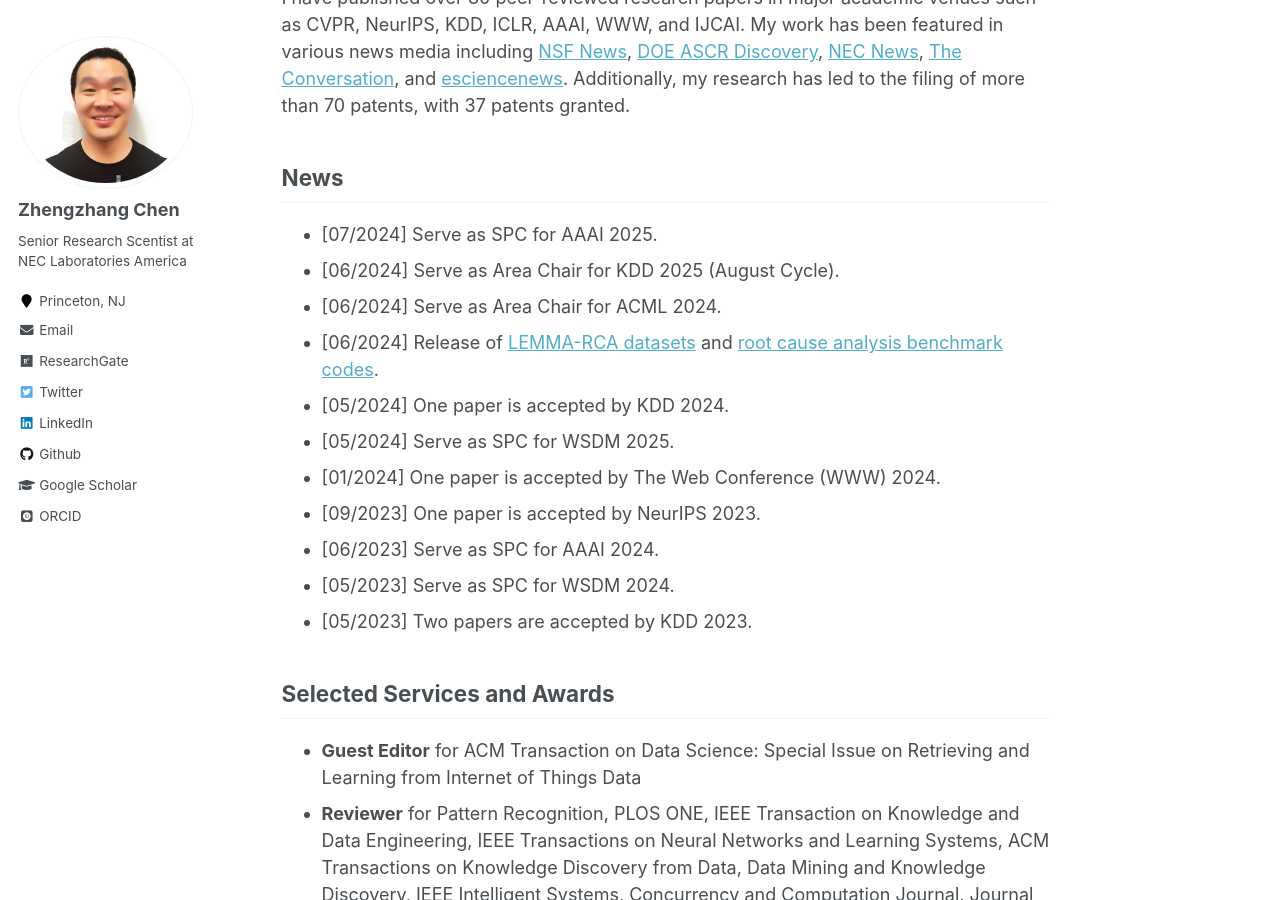
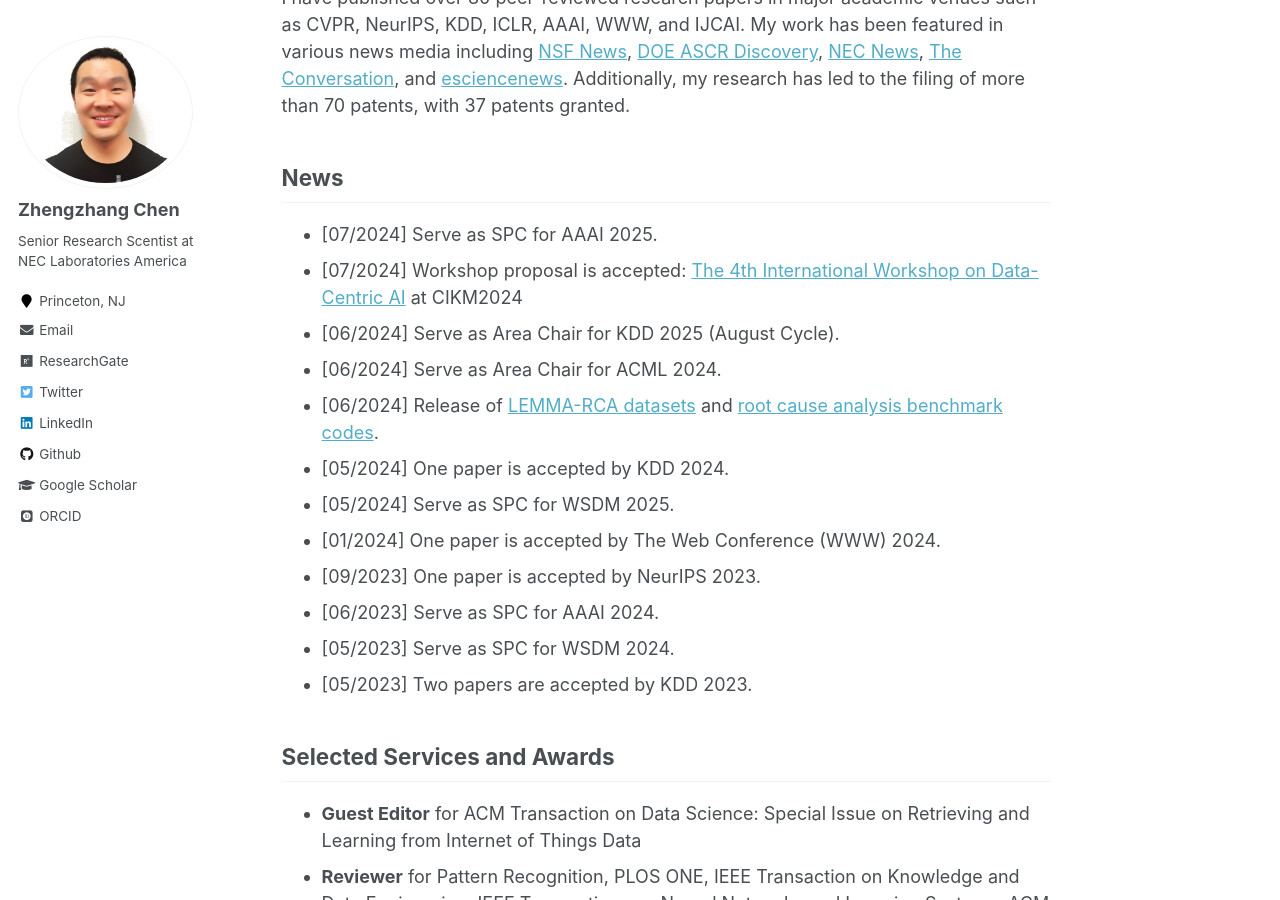
Before and after one commit to zhengzhangchen/zhengzhangchen.github.io, a Jekyll site: the page built from _pages/about.md, in a window 1280 px wide and 900 px high, scrolled down 520 px. Built offline with Jekyll 4.4.1, drawn with Linux system fonts in a browser that asks for light colours; some web fonts are replaced.

Commit message:
Update about.md

```diff
--- a/_pages/about.md
+++ b/_pages/about.md
@@ -19,6 +19,7 @@ I have published over 80 peer-reviewed research papers in major academic venues
 News
 -----
 - \[07/2024\] Serve as SPC for AAAI 2025.
+- \[07/2024\] Workshop proposal is accepted: [The 4th International Workshop on Data-Centric AI](https://data-centric-ai-dev.github.io/CIKM2024/) at CIKM2024
 - \[06/2024\] Serve as Area Chair for KDD 2025 (August Cycle).
 - \[06/2024\] Serve as Area Chair for ACML 2024.
 - \[06/2024\] Release of [LEMMA-RCA datasets](https://huggingface.co/Lemma-RCA-NEC) and [root cause analysis benchmark codes](https://github.com/KnowledgeDiscovery/rca_baselines).
```
